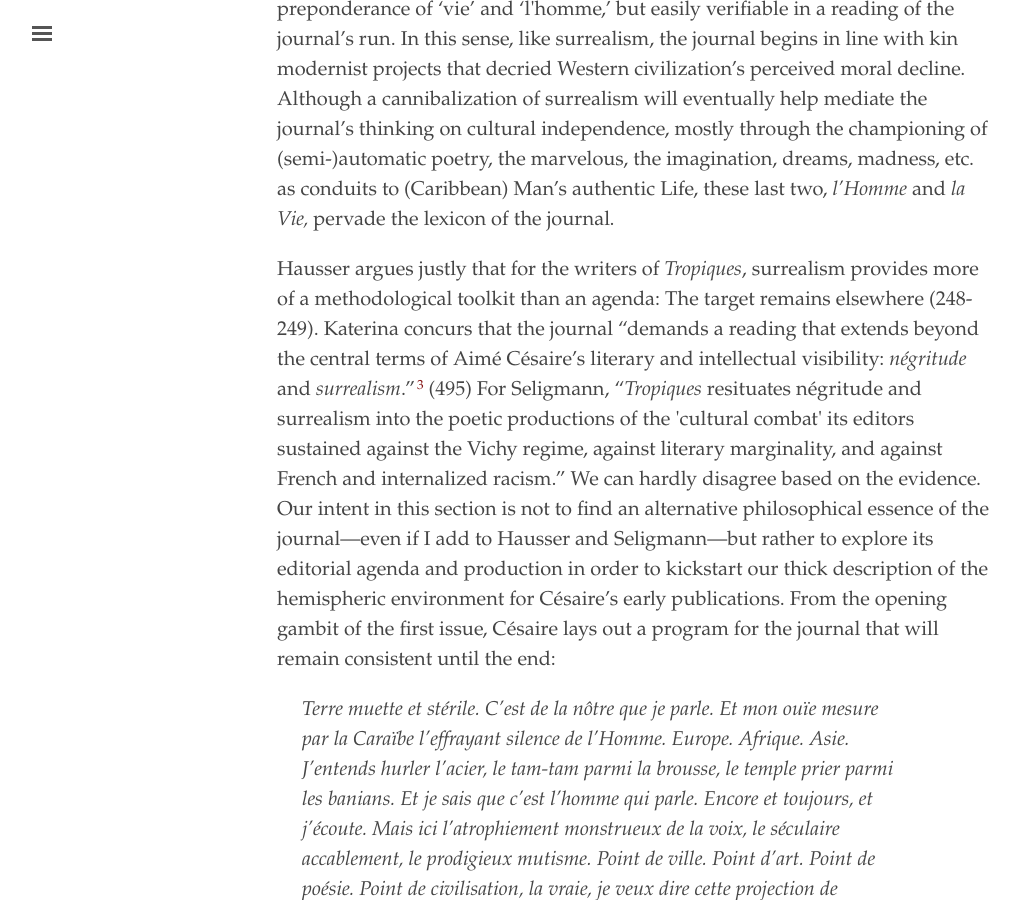
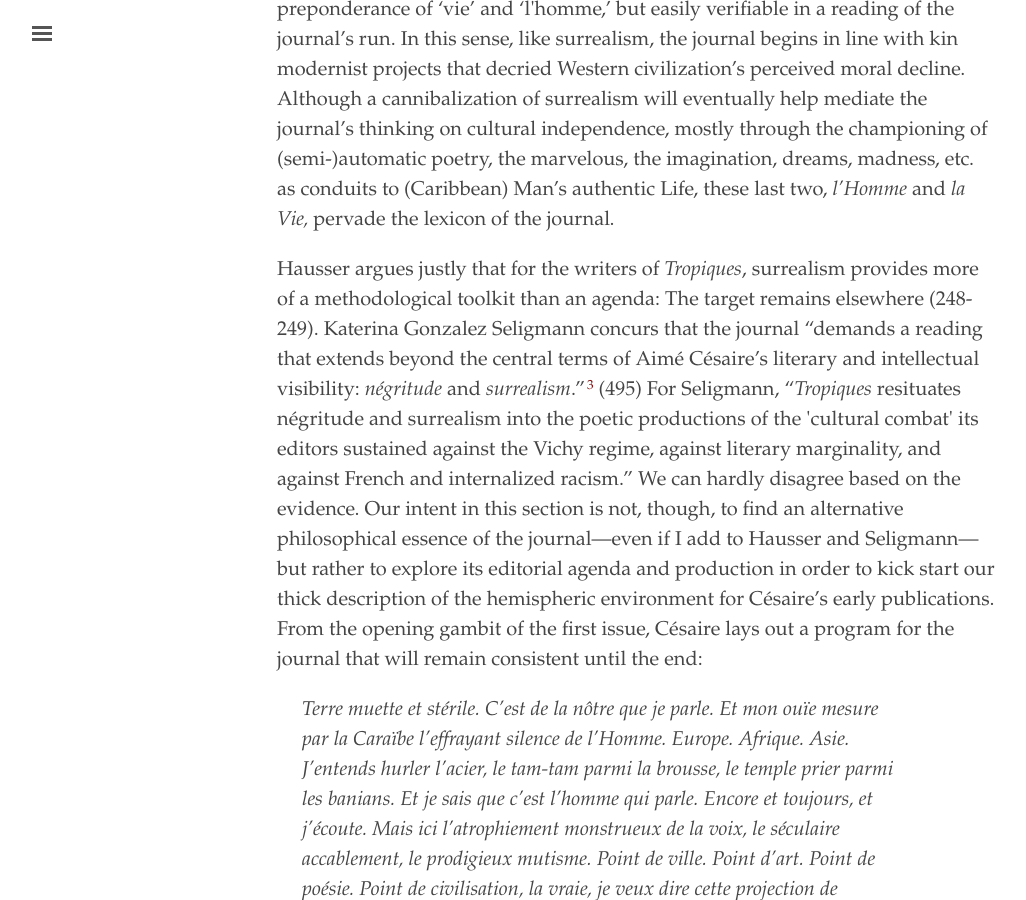
Before and after one commit to elotroalex/record, a Jekyll site: the page built from _chapters/03-assimilate.md, in a window 1280 px wide and 900 px high, scrolled down 5114 px. Shown: the whole window, without its empty margins (3-1029 px from the left). Built offline with Jekyll 4.4.1, drawn with Linux system fonts in a browser that asks for light colours.

Commit message:
small correction to katerina name

```diff
--- a/_chapters/03-assimilate.md
+++ b/_chapters/03-assimilate.md
@@ -57,7 +57,7 @@
 
 As *figure q* suggests, neither the word *surrealism,* nor the name Breton appear in the first issue. What we have instead is a journal that overtly embraces the fight for cultural autonomy, placing Man and Life at the center of its ideological thrust against Cartesianism and instrumental rationality—shorthanded in the relative preponderance of 'vie' and 'l\'homme,' but easily verifiable in a reading of the journal's run. In this sense, like surrealism, the journal begins in line with kin modernist projects that decried Western civilization’s perceived moral decline. Although a cannibalization of surrealism will eventually help mediate the journal’s thinking on cultural independence, mostly through the championing of (semi-)automatic poetry, the marvelous, the imagination, dreams, madness, etc. as conduits to (Caribbean) Man’s authentic Life, these last two, *l’Homme* and *la Vie,* pervade the lexicon of the journal.
 
-Hausser argues justly that for the writers of *Tropiques*, surrealism provides more of a methodological toolkit than an agenda: The target remains elsewhere (248-249). Katerina concurs that the journal "demands a reading that extends beyond the central terms of Aimé Césaire’s literary and intellectual visibility: *négritude* and *surrealism*."[^ks1] (495) For Seligmann, "*Tropiques* resituates négritude and surrealism into the poetic productions of the \'cultural combat\' its editors sustained against the Vichy regime, against literary marginality, and against French and internalized racism." We can hardly disagree based on the evidence. Our intent in this section is not to find an alternative philosophical essence of the journal—even if I add to Hausser and Seligmann—but rather to explore its editorial agenda and production in order to kickstart our thick description of the hemispheric environment for Césaire’s early publications. From the opening gambit of the first issue, Césaire lays out a program for the journal that will remain consistent until the end:
+Hausser argues justly that for the writers of *Tropiques*, surrealism provides more of a methodological toolkit than an agenda: The target remains elsewhere (248-249). Katerina Gonzalez Seligmann concurs that the journal "demands a reading that extends beyond the central terms of Aimé Césaire’s literary and intellectual visibility: *négritude* and *surrealism*."[^ks1] (495) For Seligmann, "*Tropiques* resituates négritude and surrealism into the poetic productions of the \'cultural combat\' its editors sustained against the Vichy regime, against literary marginality, and against French and internalized racism." We can hardly disagree based on the evidence. Our intent in this section is not, though, to find an alternative philosophical essence of the journal—even if I add to Hausser and Seligmann—but rather to explore its editorial agenda and production in order to kick start our thick description of the hemispheric environment for Césaire’s early publications. From the opening gambit of the first issue, Césaire lays out a program for the journal that will remain consistent until the end:
 
 > Terre muette et stérile. C'est de la nôtre que je parle. Et mon ouïe mesure par la Caraïbe l'effrayant silence de l'Homme. Europe. Afrique. Asie. J'entends hurler l'acier, le tam-tam parmi la brousse, le temple prier parmi les banians. Et je sais que c'est l'homme qui parle. Encore et toujours, et j'écoute. Mais ici l'atrophiement monstrueux de la voix, le séculaire accablement, le prodigieux mutisme. Point de ville. Point d'art. Point de poésie. Point de civilisation, la vraie, je veux dire cette projection de l'homme sur le monde ; ce modelage du monde par l'homme; cette frappe de l'univers à l'effigie de l'homme.[^8] ("Présentation" 5)
 
```
